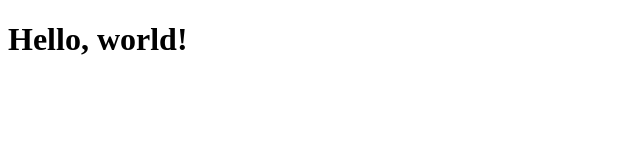
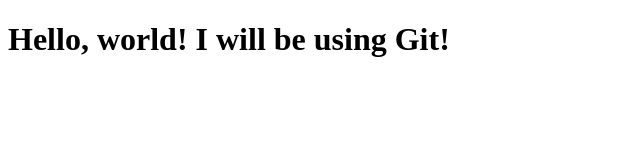
Before and after one commit to ecolville/agolrest, a plain HTML site: page index.html in a window 1280 px wide. Shown: the whole page, without its empty margins (0-640 px from the left). Drawn offline with Linux system fonts and the light colour scheme.

Commit message:
Testing my git connection

```diff
--- a/index.html
+++ b/index.html
@@ -7,6 +7,6 @@
   <meta name="description" content="" />
 </head>
 <body>
-  <h1>Hello, world!</h1>
+  <h1>Hello, world! I will be using Git!</h1>
 </body>
 </html>
```
